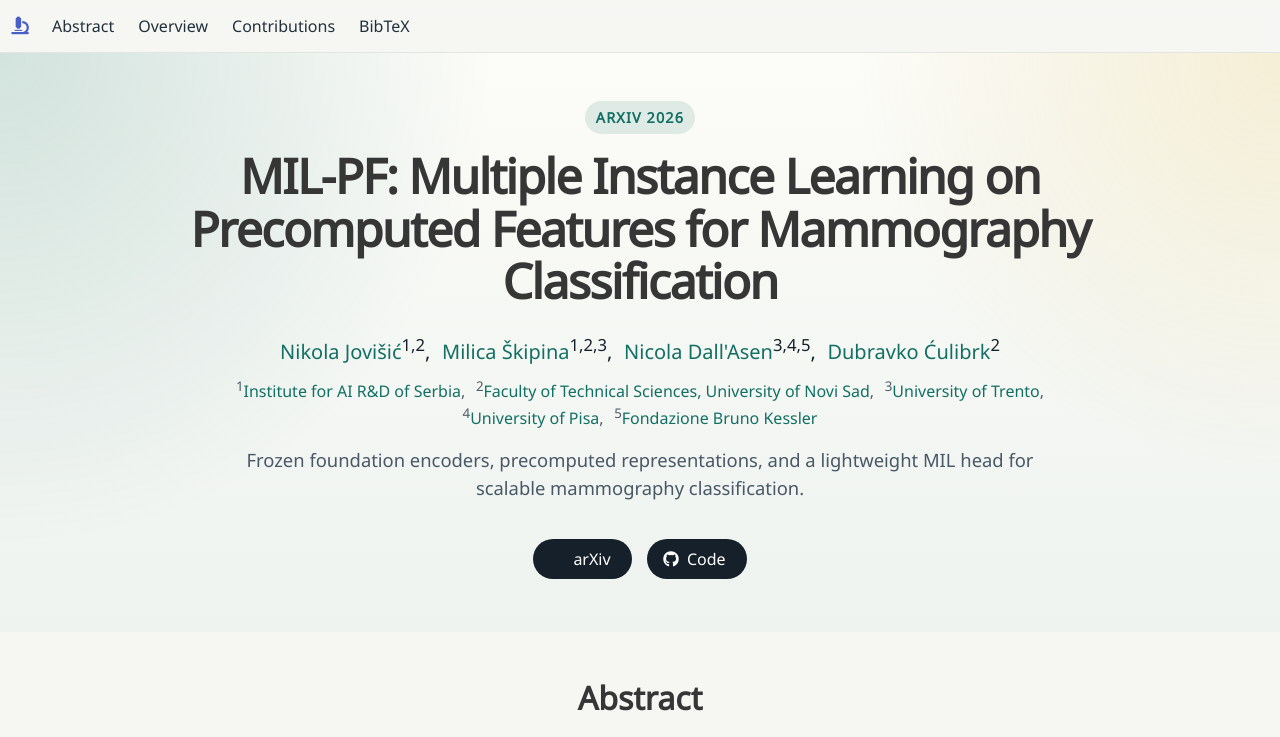
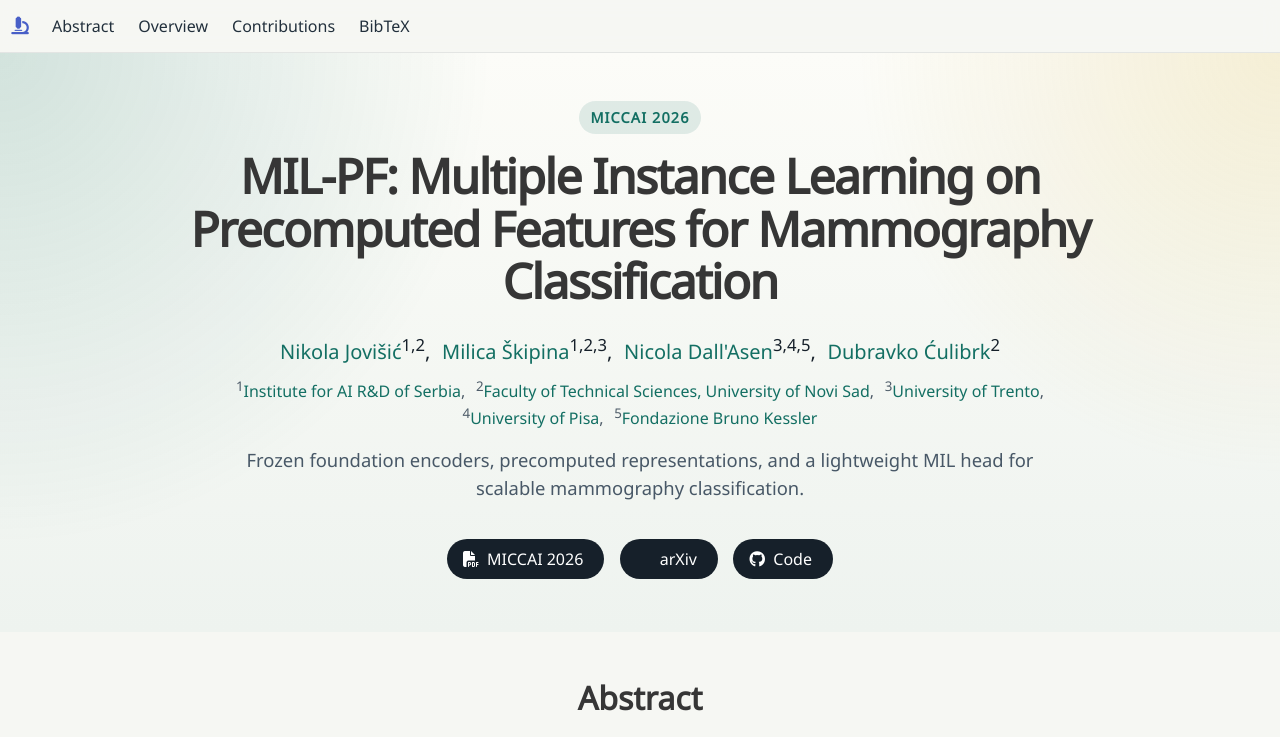
Before and after one commit to nikolaJovisic/nikolajovisic.github.io, a plain HTML site: page mil-pf/index.html in a window 1280 px wide. Shown: the top 737 px of the page. Drawn offline with nearby package versions, Linux system fonts and the light colour scheme; some icons are missing; a web font is replaced by a local one.

Commit message:
Drop client description from HTEC; link MICCAI paper on MIL-PF page
Co-Authored-By: Claude Opus 5.5 <noreply@anthropic.com>

```diff
--- a/mil-pf/index.html
+++ b/mil-pf/index.html
@@ -46,7 +46,7 @@
       <div class="container is-max-desktop">
         <div class="columns is-centered">
           <div class="column has-text-centered">
-            <p class="eyebrow">arXiv 2026</p>
+            <p class="eyebrow">MICCAI 2026</p>
             <h1 class="title is-1 publication-title">MIL-PF: Multiple Instance Learning on Precomputed Features for Mammography Classification</h1>
             <div class="is-size-5 publication-authors">
               <span class="author-block"><a href="https://nikolajovisic.github.io/">Nikola Jovišić</a><sup>1,2</sup>,</span>
@@ -64,6 +64,12 @@
             <p class="publication-tagline">Frozen foundation encoders, precomputed representations, and a lightweight MIL head for scalable mammography classification.</p>
 
             <div class="publication-links">
+              <span class="link-block">
+                <a href="https://doi.org/10.1007/978-3-032-38098-2_43" class="external-link button is-normal is-rounded is-dark">
+                  <span class="icon"><i class="fas fa-file-pdf"></i></span>
+                  <span>MICCAI 2026</span>
+                </a>
+              </span>
               <span class="link-block">
                 <a href="https://arxiv.org/abs/2603.09374v1" class="external-link button is-normal is-rounded is-dark">
                   <span class="icon"><i class="ai ai-arxiv"></i></span>
```
Also changed, not shown: index.html (+2 -2 lines).
